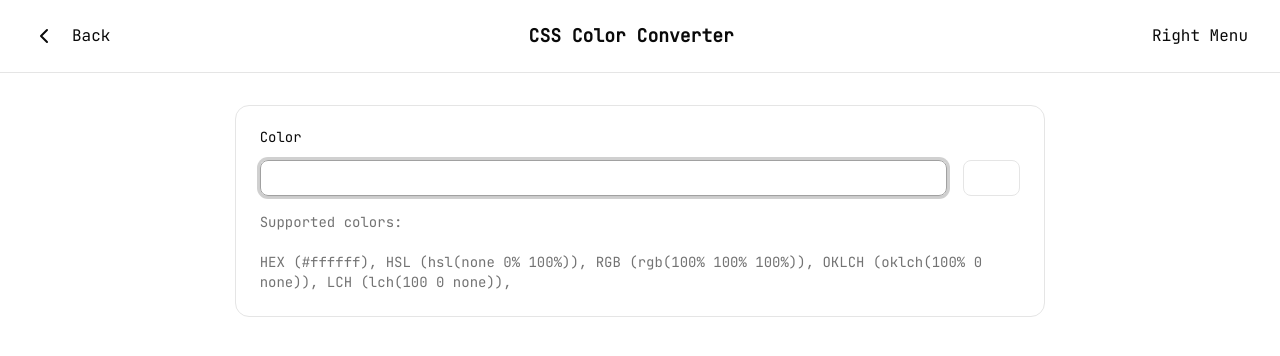
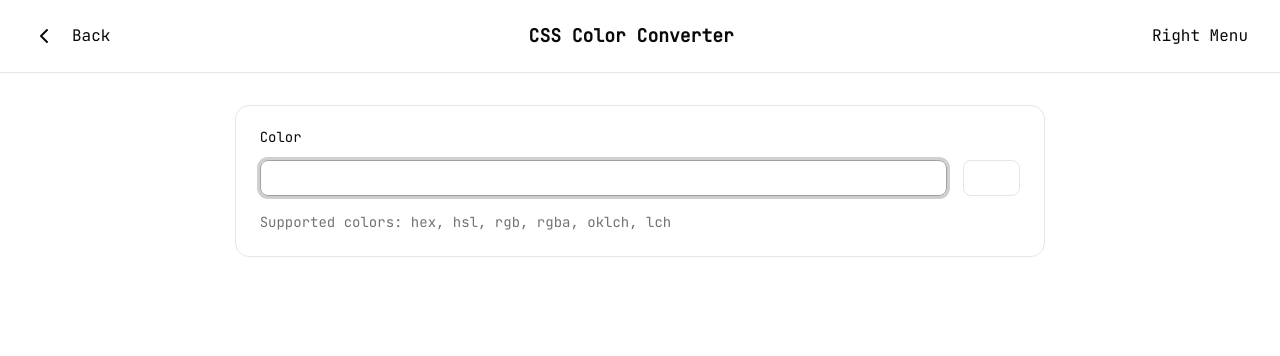
Before and after one commit to Novsochetra/dev-utils, a React (Vite) app: page /css-color-converter in a window 1280 px wide. Shown: the top 356 px of the page. Built offline with nearby package versions, Linux system fonts and the light colour scheme.

Commit message:
chore: adding support for rgba

```diff
--- a/src/mini-apps/css-color-converter/screens/home-screen.tsx
+++ b/src/mini-apps/css-color-converter/screens/home-screen.tsx
@@ -54,10 +54,7 @@ export const CssColorConverterScreen = () => {
               />
             </div>
             <p className="text-sm text-muted-foreground">
-              Supported colors: <br />
-              <br />
-              HEX (#ffffff), HSL (hsl(none 0% 100%)), RGB (rgb(100% 100% 100%)),
-              OKLCH (oklch(100% 0 none)), LCH (lch(100 0 none)),
+              Supported colors: hex, hsl, rgb, rgba, oklch, lch
             </p>
           </div>
 
```
